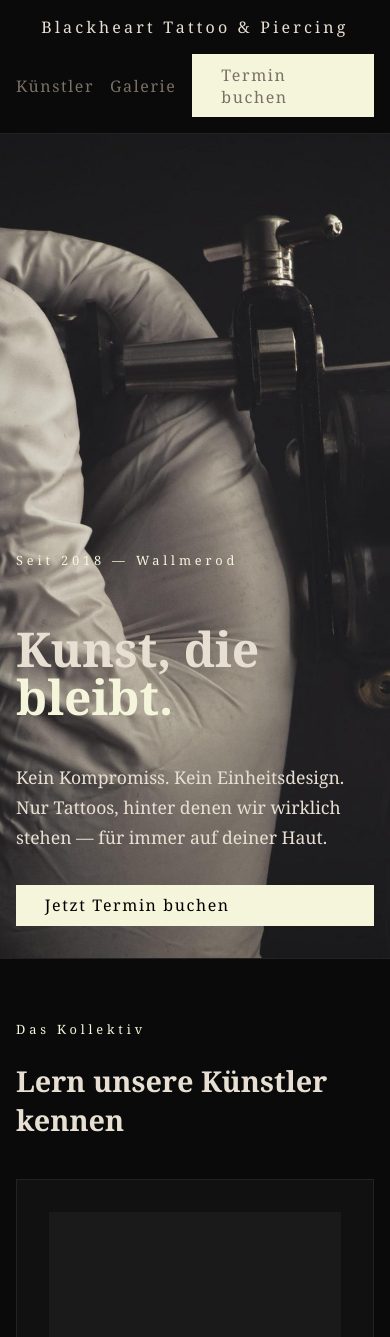
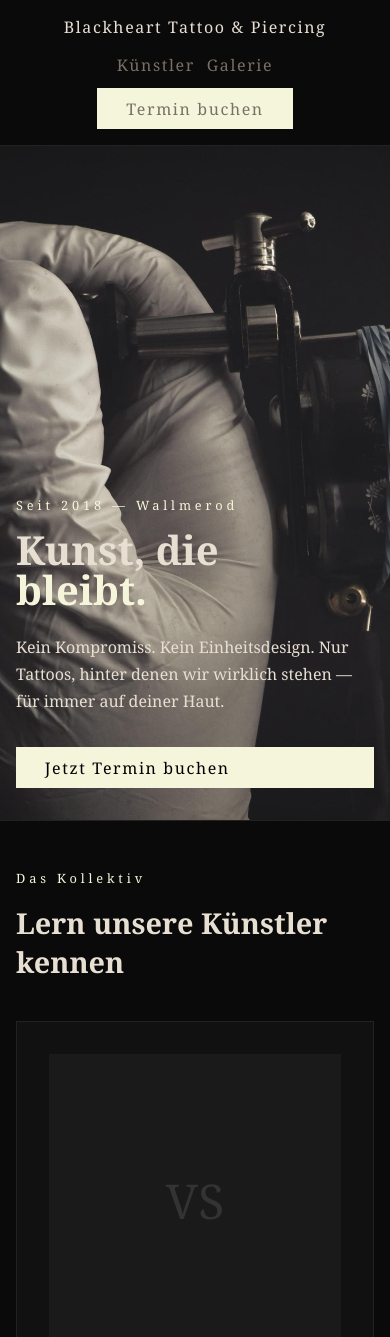
Before and after one commit to lbraeunlich/blackheart-tattoo, a Nuxt app in the folder blackheart-tattoo/: page / in a window 390 px wide. Shown: the top 1337 px of the page. Built offline with nearby package versions, Linux system fonts and the light colour scheme.

Commit message:
fix for mobile

```diff
--- a/blackheart-tattoo/app/pages/index.vue
+++ b/blackheart-tattoo/app/pages/index.vue
@@ -52,8 +52,14 @@
 </script>
 
 <style>
+* {
+    box-sizing: border-box;
+    margin: 0;
+    padding: 0;
+}
+
 body {
-    margin: 0;
+    overflow-x: hidden;
     background: #0a0a0a;
     color: #c8bfb5;
     font-family: Georgia, serif;
@@ -61,6 +67,7 @@ body {
 
 .page {
     min-height: 100vh;
+    width: 100%;
 }
 
 .nav {
@@ -72,7 +79,7 @@ body {
 }
 
 .logo {
-    font-size: 1.5rem;
+    font-size: 1.2rem;
     letter-spacing: 0.2em;
     color: #e8dfd3;
 }
@@ -104,12 +111,12 @@ body {
 
 .btn:hover {
     background: #000000;
-        color: #F5F5DC;
-
+    color: #F5F5DC;
 }
 
 .hero {
     min-height: 90vh;
+    width: 100%;
     display: flex;
     flex-direction: column;
     justify-content: flex-end;
@@ -128,7 +135,7 @@ body {
 }
 
 h1 {
-    font-size: clamp(3rem, 8vw, 6rem);
+    font-size: clamp(2.5rem, 8vw, 6rem);
     color: #e8dfd3;
     line-height: 1;
     margin-bottom: 1.5rem;
@@ -149,6 +156,7 @@ h1 em {
 
 .section {
     padding: 5rem 2rem;
+    width: 100%;
 }
 
 .section h2 {
@@ -197,6 +205,7 @@ h1 em {
     text-align: center;
     background: #111;
     border-top: 1px solid #222;
+    width: 100%;
 }
 
 .cta h2 {
@@ -219,18 +228,31 @@ h1 em {
 
     .logo {
         font-size: 1rem;
+        text-align: center;
+        letter-spacing: 0.1em;
     }
 
     .nav-links {
-        gap: 1rem;
+        flex-wrap: wrap;
+        justify-content: center;
+        gap: 0.75rem;
     }
 
     .hero {
         padding: 2rem 1rem;
+        min-height: 80vh;
+    }
+
+    .sub {
+        font-size: 1rem;
     }
 
     .section {
         padding: 3rem 1rem;
+    }
+
+    .section h2 {
+        font-size: 1.8rem;
     }
 
     .grid {
@@ -241,7 +263,7 @@ h1 em {
         padding: 3rem 1rem;
     }
 
-    .cta h2, .section h2 {
+    .cta h2 {
         font-size: 1.8rem;
     }
 }
```
